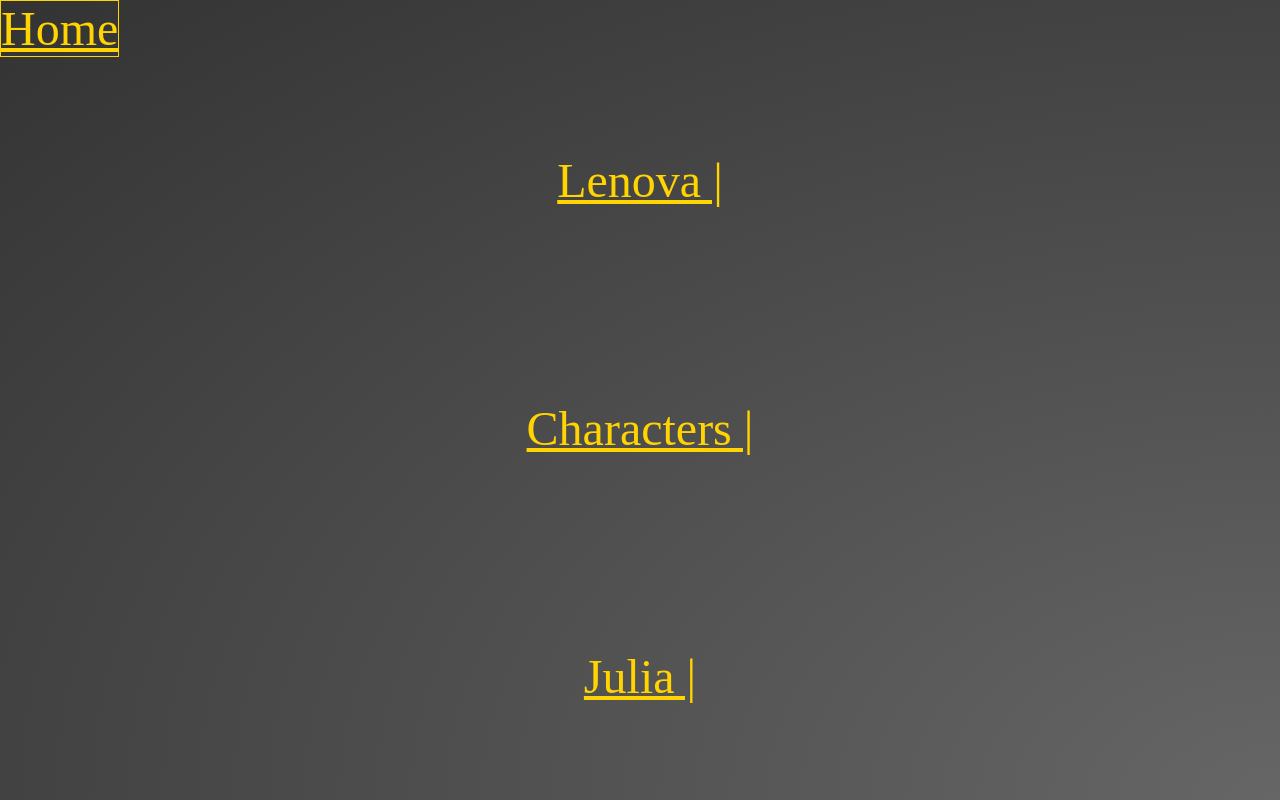
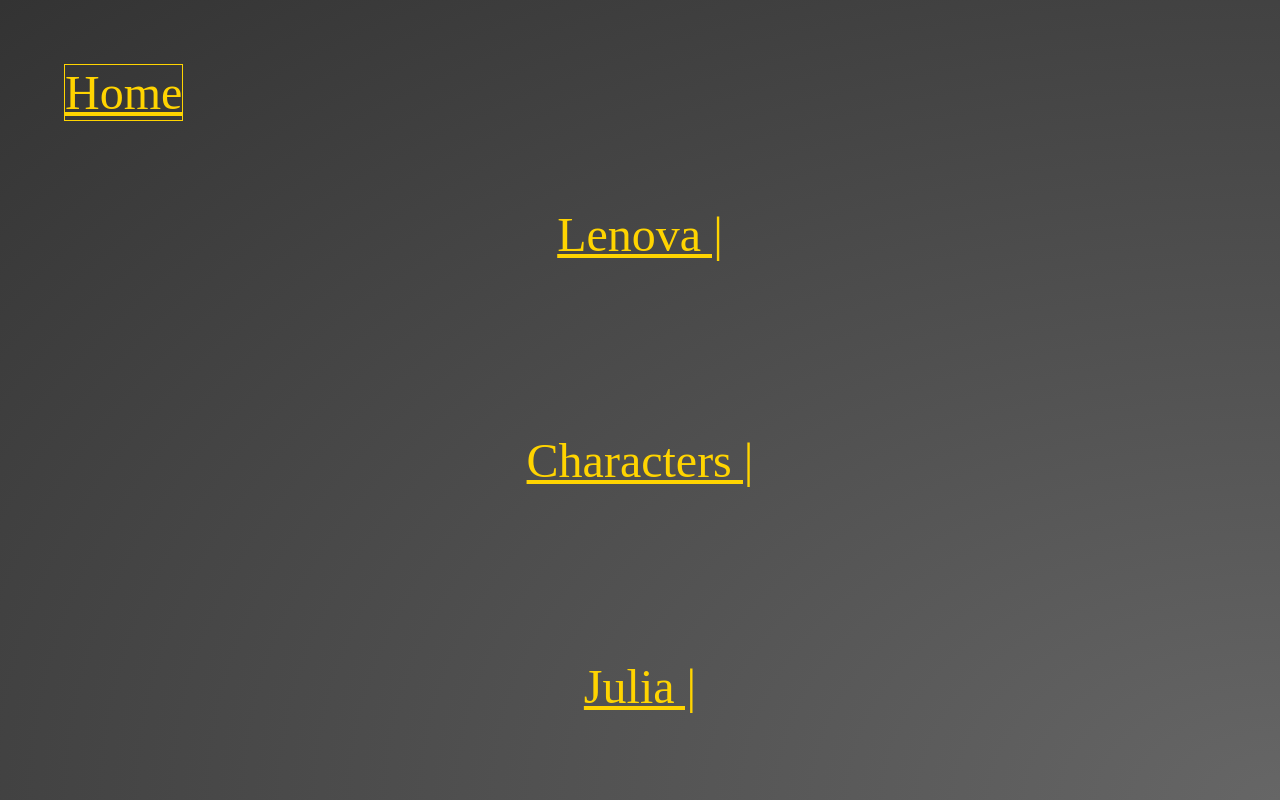
Before and after one commit to Nickvs99/DnD-campaign-companion, a Vue app: page /#/ in a window 1280 px wide. Built offline with nearby package versions, Linux system fonts and the light colour scheme.

Commit message:
Improved app marges

```diff
--- a/src/components/BackGround.vue
+++ b/src/components/BackGround.vue
@@ -8,6 +8,9 @@
 
 .background {
     position: fixed;
+    left: 0;
+    top: 0;
+
     width: 100vw;
     height: 100vh;
     background: radial-gradient(ellipse at right bottom, var(--gradient-color-primary), var(--gradient-color-secondary));
--- a/src/components/GoogleDoc.vue
+++ b/src/components/GoogleDoc.vue
@@ -115,8 +115,12 @@ export default {
         background: none !important;
     }
 
+    body {
+        margin: 0;
+    }
+
     .doc-content {
-        padding: 5%;
+        padding: 0;
         max-width: inherit;
     }
 }
--- a/src/styles/_globals.scss
+++ b/src/styles/_globals.scss
@@ -9,7 +9,7 @@ a {
 }
 
 body {
-    margin: 0;
+    margin: 5% 5% 0 5%;
     color: var(--font-color);
 }
 
```
